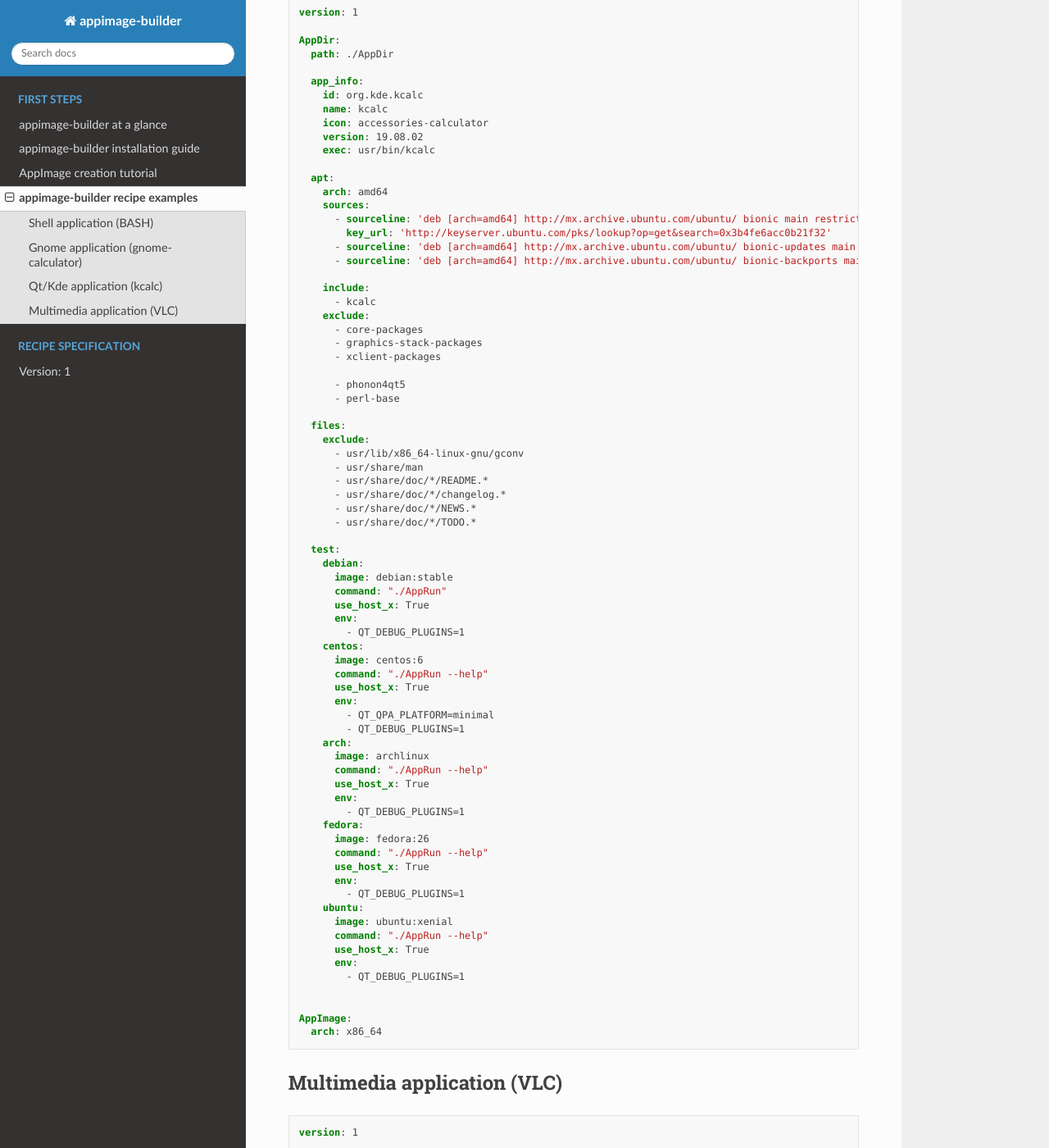
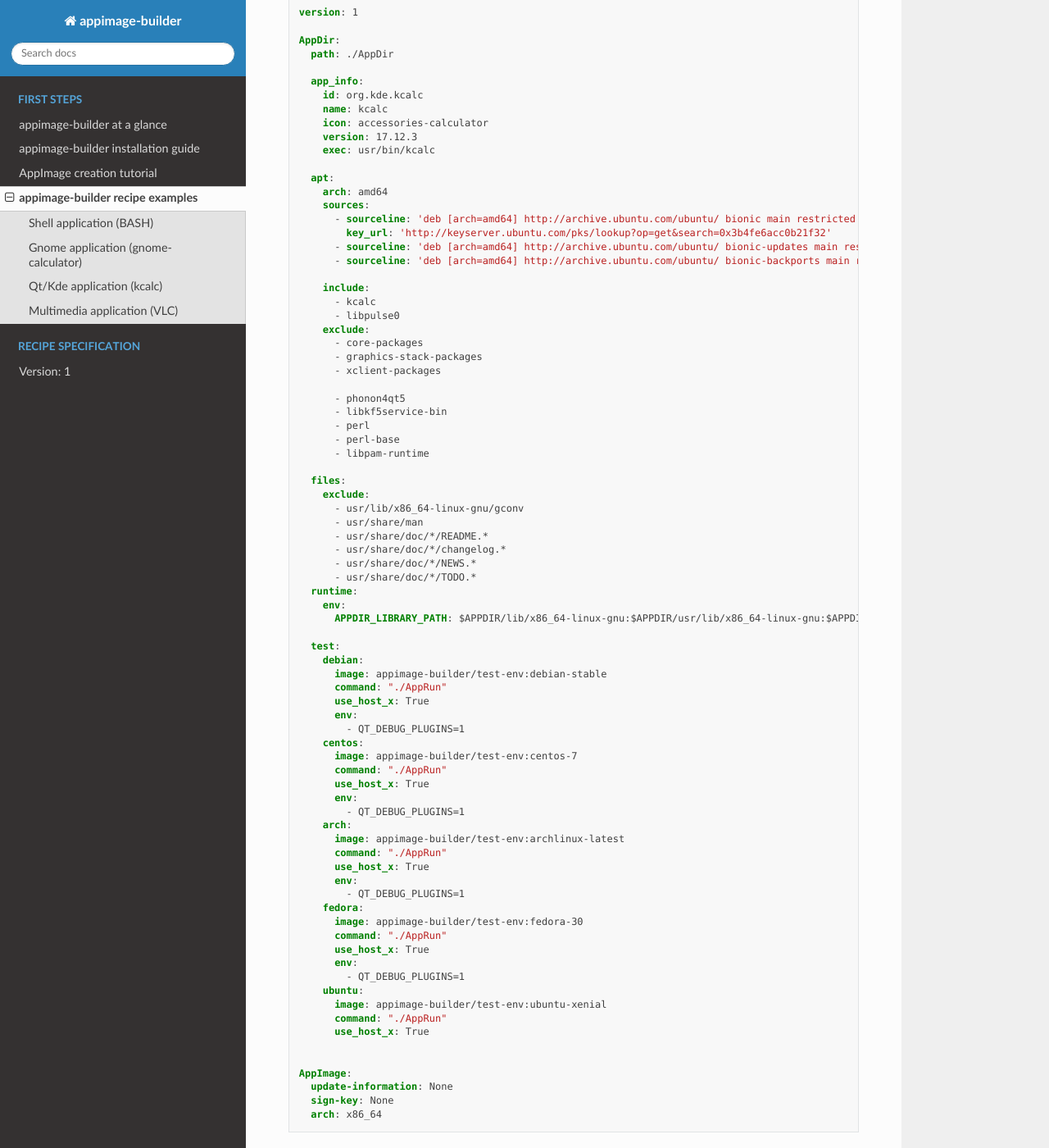
Before and after one commit to AppImageCrafters/appimage-builder-docs, a Sphinx documentation site: the page built from source/intro/examples.rst, in a window 1280 px wide and 1400 px high, scrolled down 2563 px. Shown: the whole window at 82% size. Built offline with Sphinx 7.4.7 and the Read the Docs theme 2.0.0, drawn with Linux system fonts in a browser that asks for light colours.

Commit message:
update kcalc recipe

```diff
--- a/source/intro/examples.rst
+++ b/source/intro/examples.rst
@@ -153,26 +153,30 @@ Qt/Kde application (kcalc)
         id: org.kde.kcalc
         name: kcalc
         icon: accessories-calculator
-        version: 19.08.02
+        version: 17.12.3
         exec: usr/bin/kcalc
 
       apt:
         arch: amd64
         sources:
-          - sourceline: 'deb [arch=amd64] http://mx.archive.ubuntu.com/ubuntu/ bionic main restricted universe multiverse'
+          - sourceline: 'deb [arch=amd64] http://archive.ubuntu.com/ubuntu/ bionic main restricted universe multiverse'
             key_url: 'http://keyserver.ubuntu.com/pks/lookup?op=get&search=0x3b4fe6acc0b21f32'
-          - sourceline: 'deb [arch=amd64] http://mx.archive.ubuntu.com/ubuntu/ bionic-updates main restricted universe multiverse'
-          - sourceline: 'deb [arch=amd64] http://mx.archive.ubuntu.com/ubuntu/ bionic-backports main restricted universe multiverse'
+          - sourceline: 'deb [arch=amd64] http://archive.ubuntu.com/ubuntu/ bionic-updates main restricted universe multiverse'
+          - sourceline: 'deb [arch=amd64] http://archive.ubuntu.com/ubuntu/ bionic-backports main restricted universe multiverse'
 
         include:
           - kcalc
+          - libpulse0
         exclude:
           - core-packages
           - graphics-stack-packages
           - xclient-packages
 
           - phonon4qt5
+          - libkf5service-bin
+          - perl
           - perl-base
+          - libpam-runtime
 
       files:
         exclude:
@@ -182,42 +186,44 @@ Qt/Kde application (kcalc)
           - usr/share/doc/*/changelog.*
           - usr/share/doc/*/NEWS.*
           - usr/share/doc/*/TODO.*
+      runtime:
+        env:
+          APPDIR_LIBRARY_PATH: $APPDIR/lib/x86_64-linux-gnu:$APPDIR/usr/lib/x86_64-linux-gnu:$APPDIR/usr/lib/x86_64-linux-gnu/pulseaudio
 
       test:
         debian:
-          image: debian:stable
+          image: appimage-builder/test-env:debian-stable
           command: "./AppRun"
           use_host_x: True
           env:
             - QT_DEBUG_PLUGINS=1
         centos:
-          image: centos:6
-          command: "./AppRun --help"
+          image: appimage-builder/test-env:centos-7
+          command: "./AppRun"
           use_host_x: True
           env:
-            - QT_QPA_PLATFORM=minimal
             - QT_DEBUG_PLUGINS=1
         arch:
-          image: archlinux
-          command: "./AppRun --help"
+          image: appimage-builder/test-env:archlinux-latest
+          command: "./AppRun"
           use_host_x: True
           env:
             - QT_DEBUG_PLUGINS=1
         fedora:
-          image: fedora:26
-          command: "./AppRun --help"
+          image: appimage-builder/test-env:fedora-30
+          command: "./AppRun"
           use_host_x: True
           env:
             - QT_DEBUG_PLUGINS=1
         ubuntu:
-          image: ubuntu:xenial
-          command: "./AppRun --help"
+          image: appimage-builder/test-env:ubuntu-xenial
+          command: "./AppRun"
           use_host_x: True
-          env:
-            - QT_DEBUG_PLUGINS=1
 
 
     AppImage:
+      update-information: None
+      sign-key: None
       arch: x86_64
 
 ============================
```
